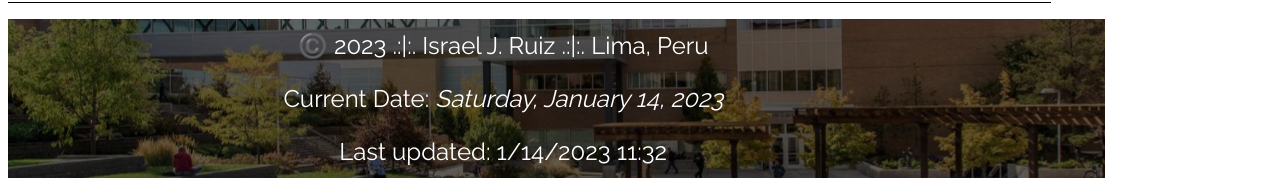
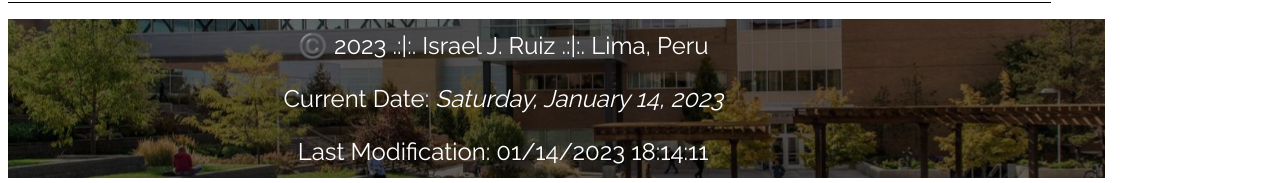
Before and after one commit to israeljruiz/wdd230, a plain HTML site: page index.html in a window 1280 px wide. Shown: the part 696-879 px from the top of the page. Drawn offline with Linux system fonts and the light colour scheme.

Commit message:
I did it!!!!

```diff
--- a/index.html
+++ b/index.html
@@ -44,7 +44,8 @@
   <div>
     <p class="footer-info">©️ 2023 .:|:. Israel J. Ruiz .:|:. Lima, Peru</p>
     <p class="footer-info">Current Date: <span class="date"></span></p>
-    <p class="footer-info">Last updated: 1/14/2023 11:32</p>
+    <p class="footer-info lastModified"></p>
+
   </div>
 </footer>
 
--- a/scripts/app.js
+++ b/scripts/app.js
@@ -4,3 +4,7 @@ const now = new Date();
 const fulldate = new Intl.DateTimeFormat("en-US", { dateStyle: "full" }).format(now);
 
 datefield.innerHTML = `<em>${fulldate}</em>`;
+
+document.querySelector(
+	".lastModified"
+).textContent = `Last Modification: ${document.lastModified}`;
--- a/styles/styles.css
+++ b/styles/styles.css
@@ -76,13 +76,3 @@ footer {
     padding-top: .5em;
     padding-bottom: .5em;
 }
-
-.date {
-    text-align: center;
-    margin: 0;
-    font-size: 1em;
-    font-weight: normal;
-    color: white;
-    padding-top: .5em;
-    padding-bottom: .5em;
-}
```
